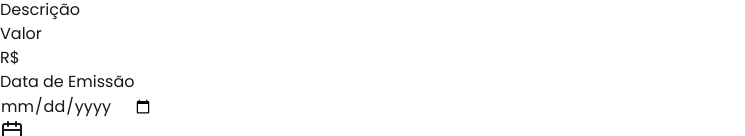
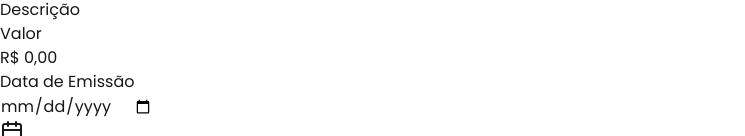
Before and after one commit to lucas-rocha/angiocardio, a Next.js app: page /receitas/registrar in a window 1280 px wide. Shown: the part 411-547 px from the top of the page, without its empty margins (0-745 px from the left). Built offline with nearby package versions, Linux system fonts and the light colour scheme; no server answers; the database is empty; sample sign-in values are in the browser's storage.

Commit message:
Changed valueToPay to decimal

```diff
--- a/src/app/(admin-routes)/receitas/registrar/page.tsx
+++ b/src/app/(admin-routes)/receitas/registrar/page.tsx
@@ -4,6 +4,7 @@ import { useEffect, useState } from 'react'
 import { CalendarIcon, Clipboard, PlusCircle } from 'lucide-react'
 import { format } from 'date-fns'
 import { ptBR } from 'date-fns/locale'
+import CurrencyInput from '@/components/CurrencyInput'
 
 type DebitEntry = {
   id: string;
@@ -27,7 +28,7 @@ interface Unit {
 export default function CreditosRegistro() {
   const [debits, setDebits] = useState<DebitEntry[]>([])
   const [description, setDescription] = useState('')
-  const [valueToPay, setValueToPay] = useState('')
+  const [valueToPay, setValueToPay] = useState(0)
   const [selectedUnit, setSelectedUnit] = useState('')
   const [issueDate, setIssueDate] = useState('')
   const [expectedDate, SetExpectedDate] = useState('')
@@ -133,13 +134,7 @@ export default function CreditosRegistro() {
             <div>
               <label className="block text-sm mb-1">Valor</label>
               <div className="relative">
-                <span className="absolute left-3 top-2">R$</span>
-                <input
-                  type="text"
-                  className="w-full pl-8 pr-3 py-2 border rounded-md"
-                  value={valueToPay}
-                  onChange={(e) => setValueToPay(e.target.value)}
-                />
+                <CurrencyInput value={valueToPay} onChange={(value) => setValueToPay(value)} />
               </div>
             </div>
           </div>
--- a/src/app/(public-routes)/layout.tsx
+++ b/src/app/(public-routes)/layout.tsx
@@ -10,8 +10,6 @@ interface PublicLayoutProps {
 export default async function PublicLayout({ children }: PublicLayoutProps) {
   const session = await getServerSession(nextAuthOptions)
 
-  console.log(session)
-
   if(session) {
     redirect('/dashboard')
   }
--- a/src/app/(public-routes)/page.tsx
+++ b/src/app/(public-routes)/page.tsx
@@ -59,11 +59,11 @@ export default function Home() {
                 <label htmlFor="password" className="block text-sm/6 font-medium text-gray-900">
                   Senha
                 </label>
-                <div className="text-sm">
+                {/* <div className="text-sm">
                   <a href="#" className="font-semibold text-indigo-600 hover:text-indigo-500">
                     Esqueceu sua senha?
                   </a>
-                </div>
+                </div> */}
               </div>
               <div className="mt-2">
                 <input
--- /dev/null
+++ b/src/components/CurrencyInput.tsx
@@ -0,0 +1,38 @@
+import React, { useEffect, useState } from "react";
+
+function CurrencyInput({ value, onChange }: { value: number; onChange: (value: number) => void }) {
+  const [displayValue, setDisplayValue] = useState("");
+
+  // Atualiza o valor de exibição quando o valor muda externamente
+  useEffect(() => {
+    setDisplayValue(
+      new Intl.NumberFormat("pt-BR", {
+        style: "currency",
+        currency: "BRL",
+      }).format(value)
+    );
+  }, [value]);
+
+  const handleInputChange = (e: React.ChangeEvent<HTMLInputElement>) => {
+    const rawValue = e.target.value.replace(/\D/g, ""); // Remove não numéricos
+    const numericValue = parseFloat(rawValue) / 100; // Divide por 100 para ajustar decimal
+    setDisplayValue(
+      new Intl.NumberFormat("pt-BR", {
+        style: "currency",
+        currency: "BRL",
+      }).format(numericValue)
+    );
+    onChange(numericValue); // Retorna o valor numérico bruto
+  };
+
+  return (
+    <input
+      type="text"
+      value={displayValue}
+      onChange={handleInputChange}
+      className="w-full pl-4 pr-3 py-2 border rounded-md"
+    />
+  );
+}
+
+export default CurrencyInput;
```
Also changed, not shown: src/app/(admin-routes)/debitos/registrar/page.tsx (+7 -5 lines), 2 other files (tests, documents, lock files or other folders).
